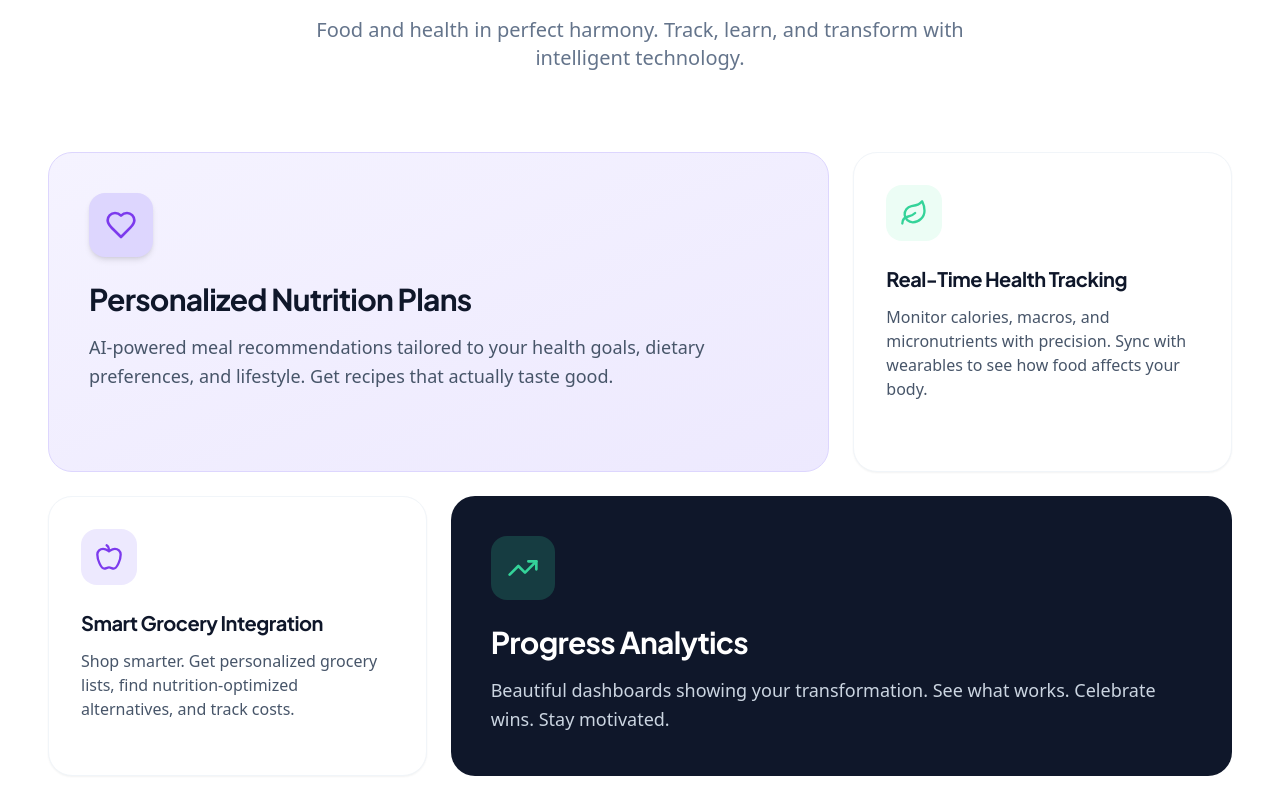
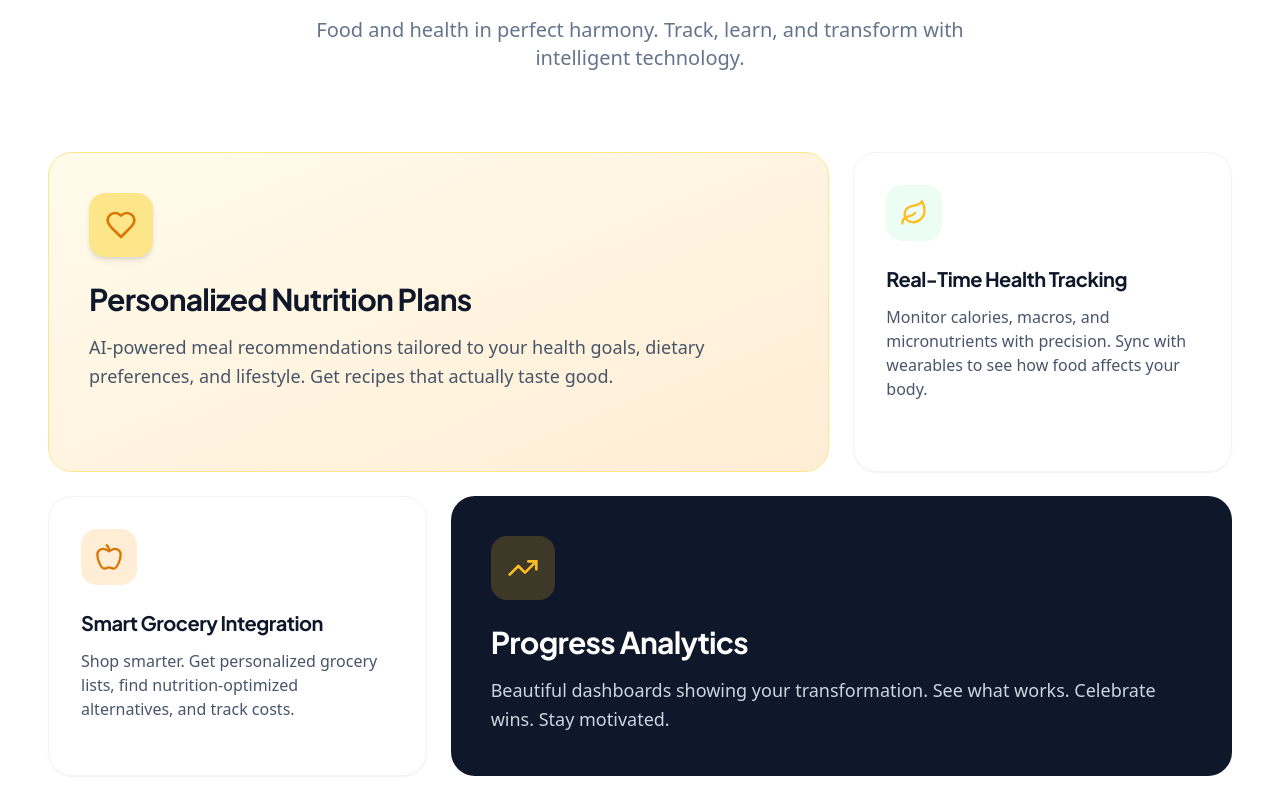
Before and after one commit to FeltSense/web-project-90f869ea-d09e-418f-9369-cc0209593515-1766157275964, a Next.js app: page / in a window 1280 px wide. Shown: the part 4687-5484 px from the top of the page. Built offline with nearby package versions, Linux system fonts and the light colour scheme.

Commit message:
Auto-commit: Fix deployment workflow

```diff
--- a/components/Services.tsx
+++ b/components/Services.tsx
@@ -36,7 +36,7 @@ export default function Services() {
     <section id="services" className="bg-white py-24 md:py-32">
       <div className="max-w-7xl mx-auto px-6 sm:px-8 lg:px-12">
         <div className="text-center mb-20">
-          <div className="inline-flex items-center gap-2 px-4 py-2 rounded-full bg-emerald-100 border border-emerald-300 mb-6">
+          <div className="inline-flex items-center gap-2 px-4 py-2 rounded-full bg-amber-100 border border-amber-300 mb-6">
             <span className="text-sm font-semibold text-emerald-600">💚 Our Services</span>
           </div>
           <h2 className="text-3xl md:text-4xl lg:text-5xl font-bold tracking-tight leading-[1.2] text-slate-900 mb-6">
@@ -49,10 +49,10 @@ export default function Services() {
 
         <div className="grid grid-cols-1 md:grid-cols-3 gap-6">
           {/* FIRST CARD - SPANS 2 COLUMNS */}
-          <div className="md:col-span-2 bg-gradient-to-br from-violet-50 to-violet-100 rounded-3xl p-8 md:p-10 min-h-[320px] flex flex-col justify-between hover:shadow-lg transition-all duration-300 border border-violet-200">
+          <div className="md:col-span-2 bg-gradient-to-br from-amber-50 to-orange-100 rounded-3xl p-8 md:p-10 min-h-[320px] flex flex-col justify-between hover:shadow-lg transition-all duration-300 border border-amber-200">
             <div>
-              <div className="w-16 h-16 rounded-2xl bg-violet-200 flex items-center justify-center mb-6 shadow-md">
-                <Icon0 className="w-8 h-8 text-violet-600" />
+              <div className="w-16 h-16 rounded-2xl bg-amber-200 flex items-center justify-center mb-6 shadow-md">
+                <Icon0 className="w-8 h-8 text-amber-600" />
               </div>
               <h3 className="text-2xl md:text-3xl font-bold tracking-tight text-slate-900 mb-4">
                 {services[0].title}
@@ -67,7 +67,7 @@ export default function Services() {
           <div className="bg-white rounded-3xl p-8 min-h-[320px] border border-slate-100 shadow-sm hover:shadow-md transition-all duration-300 flex flex-col justify-between">
             <div>
               <div className="w-14 h-14 rounded-2xl bg-emerald-50 flex items-center justify-center mb-6">
-                <Icon1 className="w-7 h-7 text-emerald-400" />
+                <Icon1 className="w-7 h-7 text-amber-400" />
               </div>
               <h3 className="text-xl font-bold tracking-tight text-slate-900 mb-3">
                 {services[1].title}
@@ -81,8 +81,8 @@ export default function Services() {
           {/* THIRD CARD */}
           <div className="bg-white rounded-3xl p-8 min-h-[280px] border border-slate-100 shadow-sm hover:shadow-md transition-all duration-300 flex flex-col justify-between">
             <div>
-              <div className="w-14 h-14 rounded-2xl bg-violet-100 flex items-center justify-center mb-6">
-                <Icon2 className="w-7 h-7 text-violet-600" />
+              <div className="w-14 h-14 rounded-2xl bg-orange-100 flex items-center justify-center mb-6">
+                <Icon2 className="w-7 h-7 text-amber-600" />
               </div>
               <h3 className="text-xl font-bold tracking-tight text-slate-900 mb-3">
                 {services[2].title}
@@ -96,8 +96,8 @@ export default function Services() {
           {/* FOURTH CARD - SPANS 2 COLUMNS, DARK */}
           <div className="md:col-span-2 bg-slate-900 rounded-3xl p-8 md:p-10 min-h-[280px] flex flex-col justify-between">
             <div>
-              <div className="w-16 h-16 rounded-2xl bg-emerald-400/20 flex items-center justify-center mb-6">
-                <Icon3 className="w-8 h-8 text-emerald-400" />
+              <div className="w-16 h-16 rounded-2xl bg-amber-400/20 flex items-center justify-center mb-6">
+                <Icon3 className="w-8 h-8 text-amber-400" />
               </div>
               <h3 className="text-2xl md:text-3xl font-bold tracking-tight text-white mb-4">
                 {services[3].title}
```
